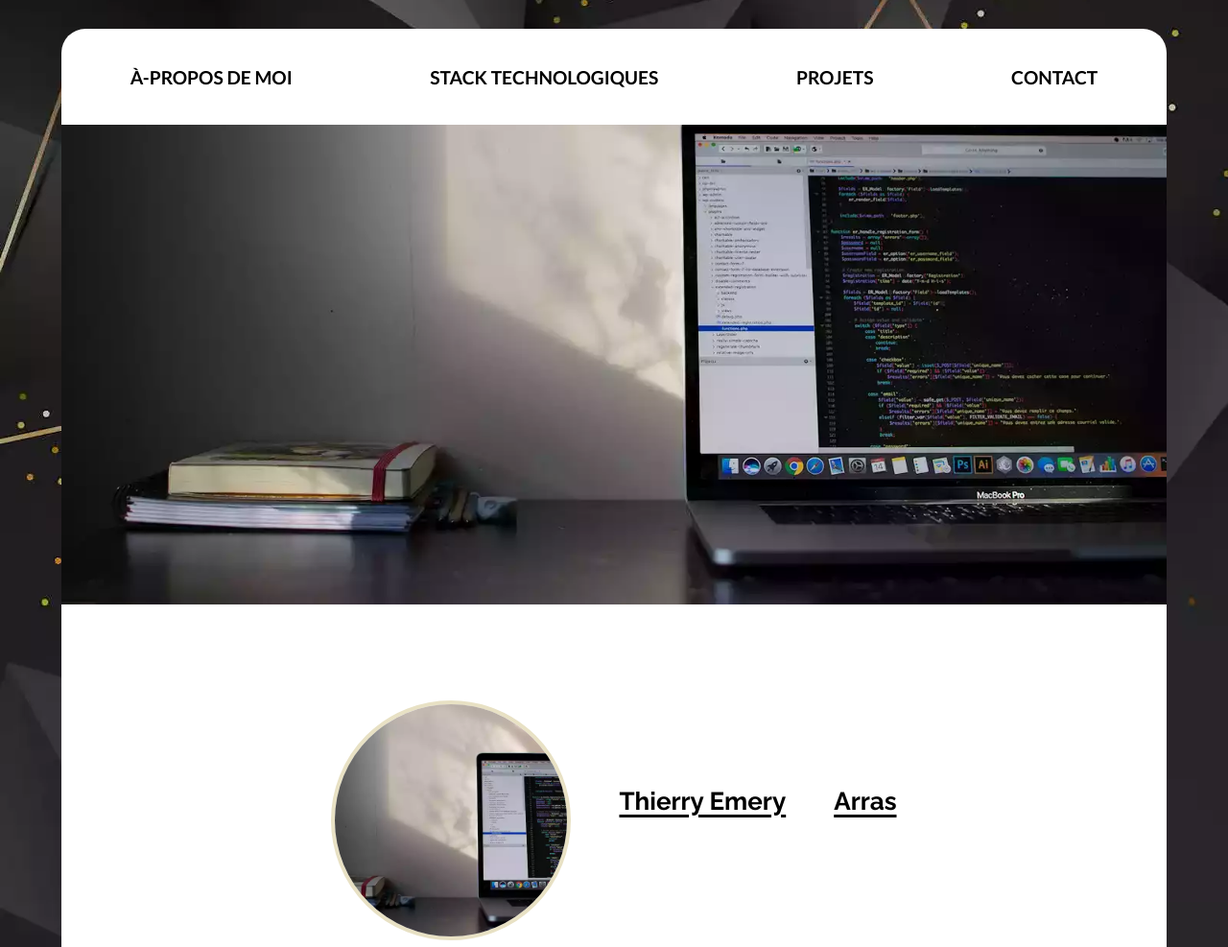
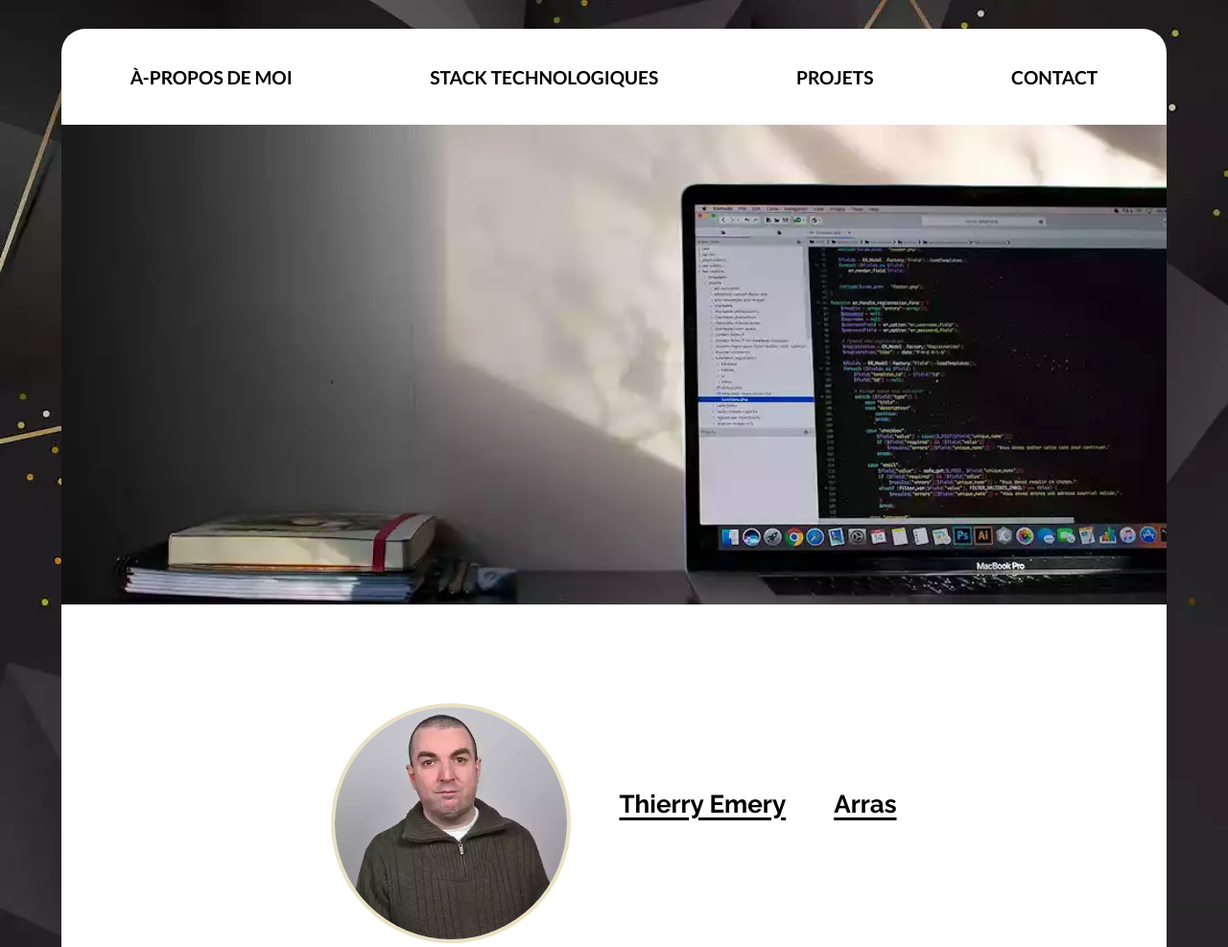
Before and after one commit to Thierry-E/OC-P12_PortFolio, a website: page index.html in a window 1280 px wide. Shown: the part 260-1247 px from the top of the page at 96% size. Drawn offline with nearby package versions, Linux system fonts and the light colour scheme.

Commit message:
Mise à jour de la section bannière et de son style.

```diff
--- a/index.html
+++ b/index.html
@@ -37,13 +37,15 @@
          <a href="#projets">Projets</a>
          <a href="#contact">Contact</a>
       </nav>
-      <div class="banner"></div>
+      <div class="banner">
+         <img src="./assets/images/pc.webp" srcset="
+         ./assets/images/pc-1000.webp 1000w,
+         ./assets/images/pc-770.webp 770w,
+         ./assets/images/pc-500.webp 500w alt=" Bannière représentant un pc">
+      </div>
       <section class="about_me" id="about">
          <div class="infos">
-            <img src="./assets/images/ma_photo.webp" srcset="
-         ./assets/images/pc-1000.webp 1000w,
-         ./assets/images/pc-770.webp 770w,
-         ./assets/images/pc-500.webp 500w" alt="Photo de Thierry.E">
+            <img src="./assets/images/ma_photo.webp" alt="Photo de Thierry.E">
             <h2 class="name">Thierry Emery</h2>
             <h2 class="city">Arras</h2>
          </div>
--- a/sass/components/_banner.scss
+++ b/sass/components/_banner.scss
@@ -1,10 +1,13 @@
 .banner {
-  width: 100%;
-  height: 500px;
-  background: url('../../assets/images/pc.webp');
-  background-repeat: no-repeat;
-  background-size: cover;
-  background-position: bottom;
+  img {
+    width: 100%;
+    height: 500px;
+    object-fit: cover;
+
+    @media screen and (max-width: 768px) {
+      height: 300px;
+    }
+  }
 
   @media screen and (max-width: 1024px) {
     height: 450px;
```
Also changed, not shown: assets/style/styles.css, 1 other file.
